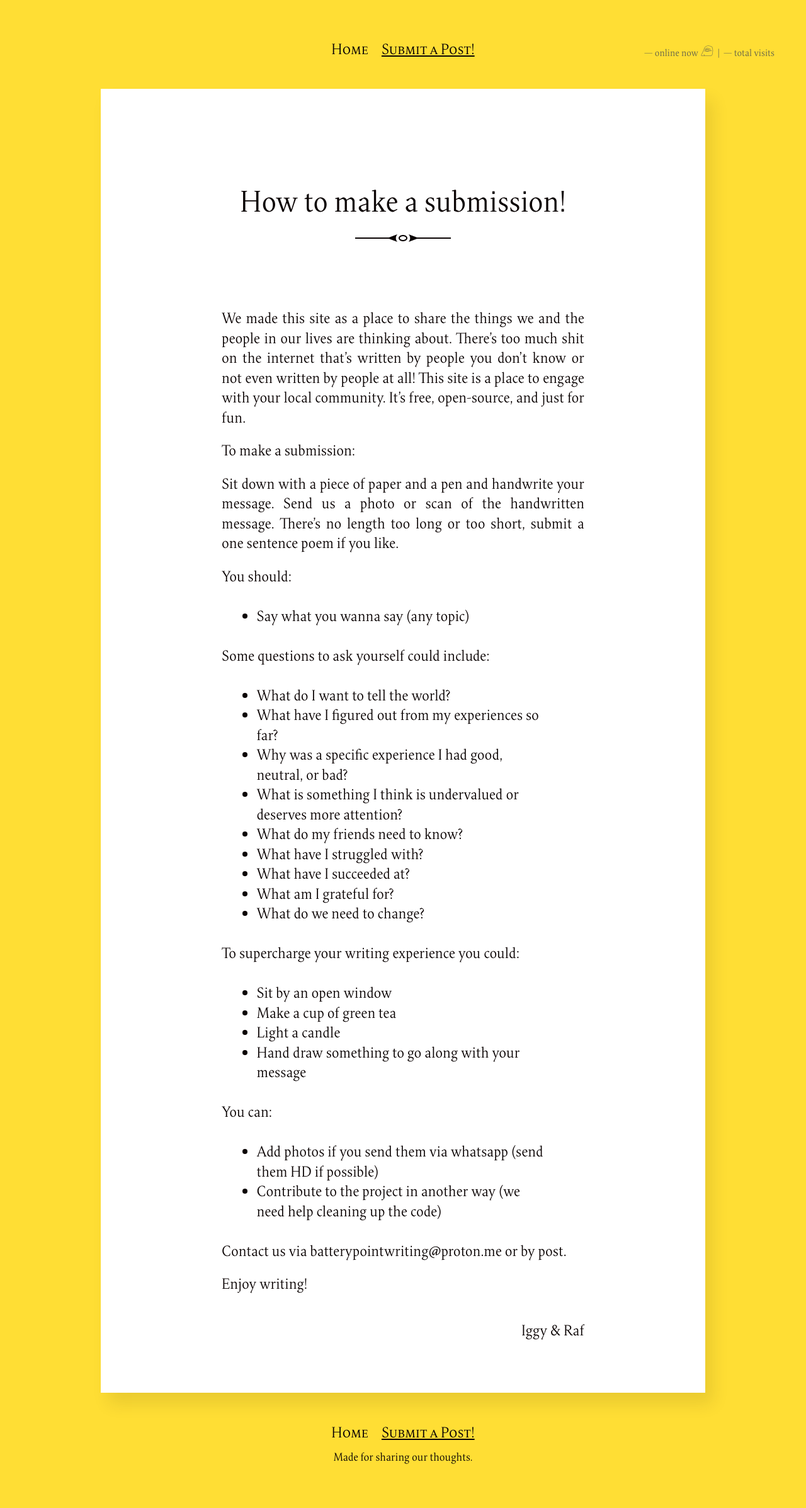
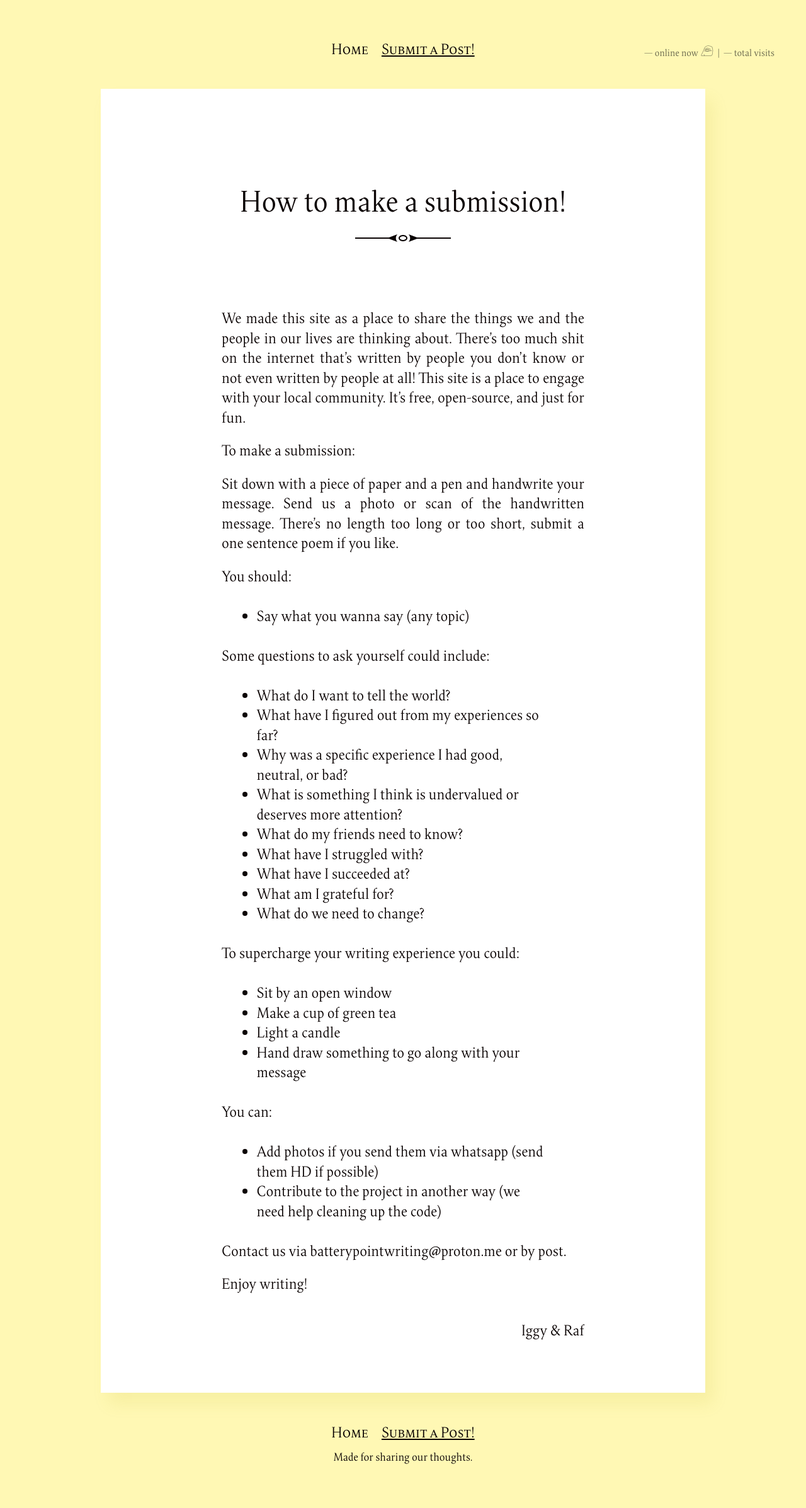
Before and after one commit to batterypointwriting/batterypointwriting.github.io, a Jekyll site: the page built from submit.md, in a window 1280 px wide. Shown: the whole page at 63% size. Built offline with Jekyll 4.4.1, drawn with Linux system fonts in a browser that asks for light colours.

Commit message:
Update _variables.scss

```diff
--- a/_sass/_variables.scss
+++ b/_sass/_variables.scss
@@ -1,4 +1,4 @@
-$brand-color:         #ffde34;
+$brand-color:         #fff8b4;
 $highlight:           darken($brand-color, 45%);
 $text-color:          #0b0404;
 $muted-text-color:    #64644B;
```
